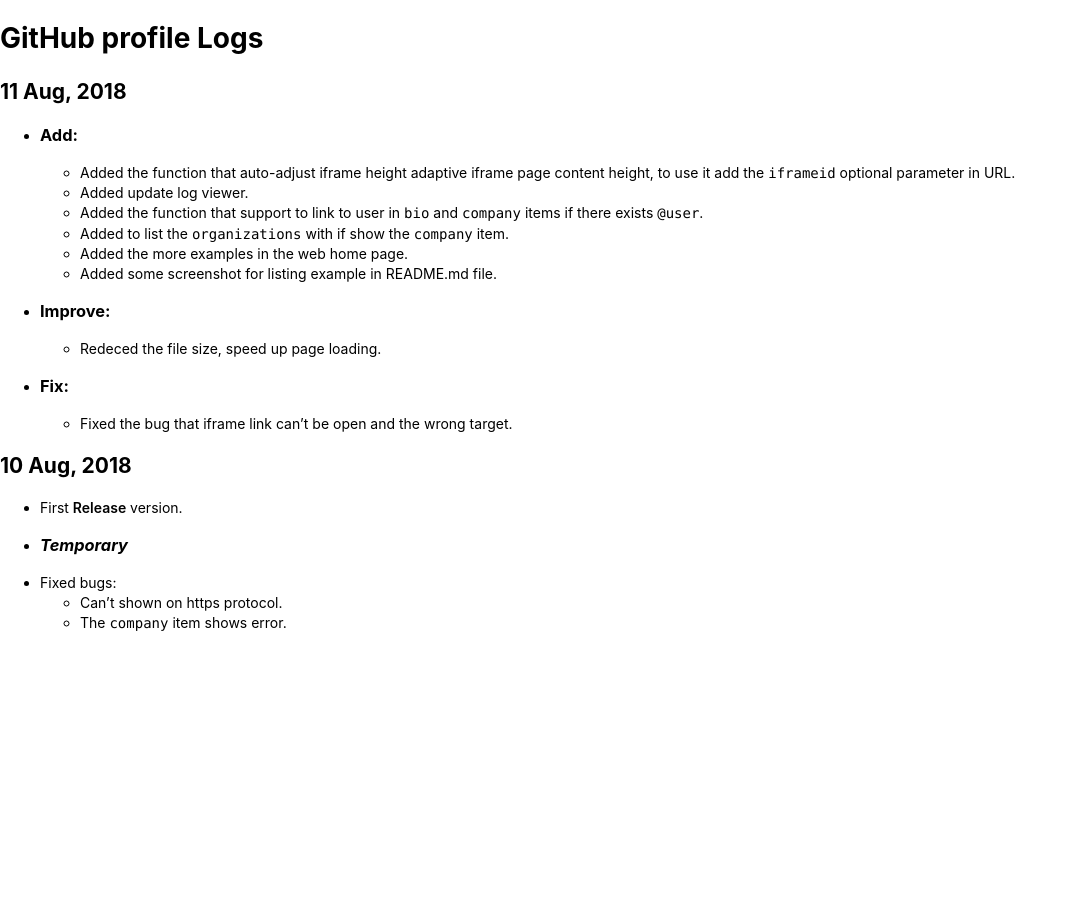
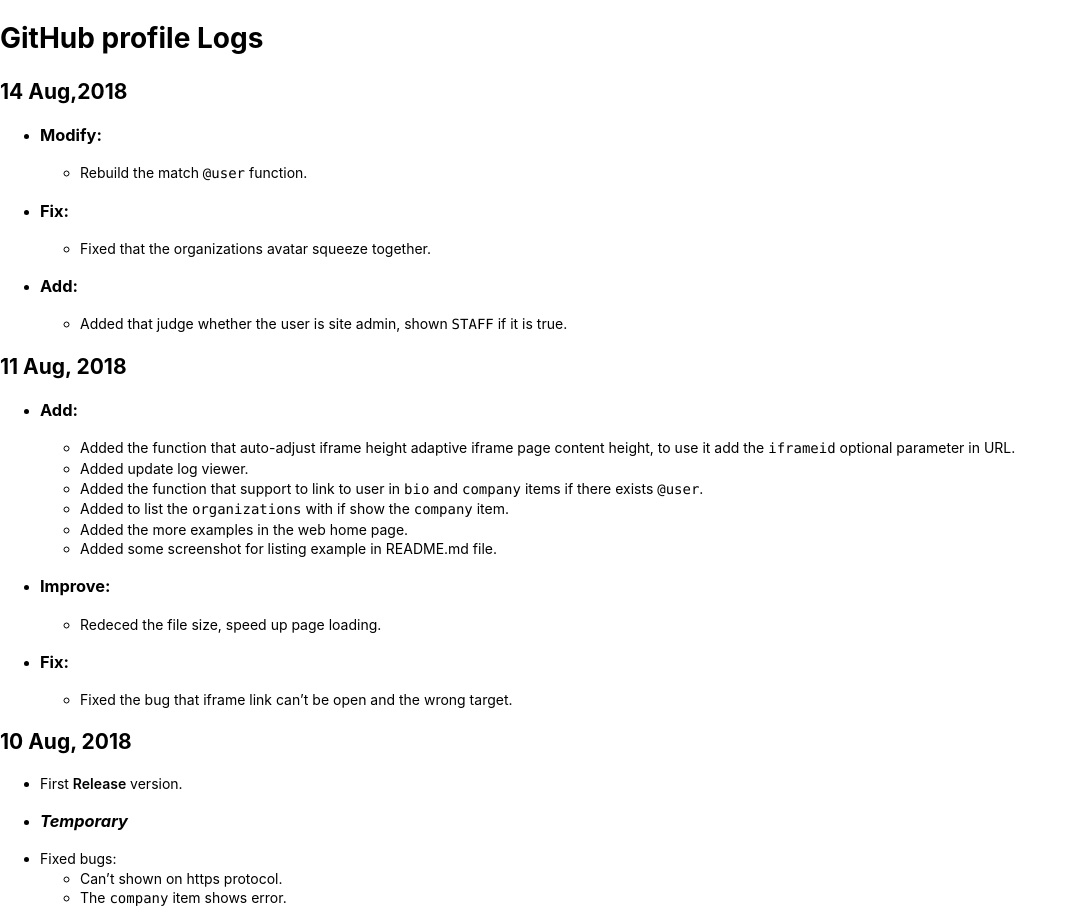
Before and after one commit to joytou/github-profile, a Jekyll site: the page built from log.md, in a window 1280 px wide. Shown: the whole page, without its empty margins (0-1077 px from the left). Built offline with Jekyll 4.4.1, drawn with Linux system fonts in a browser that asks for light colours; before the commit the page ends 900 px from its top, so only the background shows below that.

Commit message:
Update log.

```diff
--- a/log.md
+++ b/log.md
@@ -3,6 +3,15 @@ layout: default
 title: "Logs"
 ---
 # GitHub profile Logs
+
+
+## 14 Aug,2018
+ - ### Modify:
+   - Rebuild the match `@user` function.
+ - ### Fix:
+   - Fixed that the organizations avatar squeeze together.
+ - ### Add:
+    - Added that judge whether the user is site admin, shown `STAFF` if it is true.
 
 
 ## 11 Aug, 2018
```
